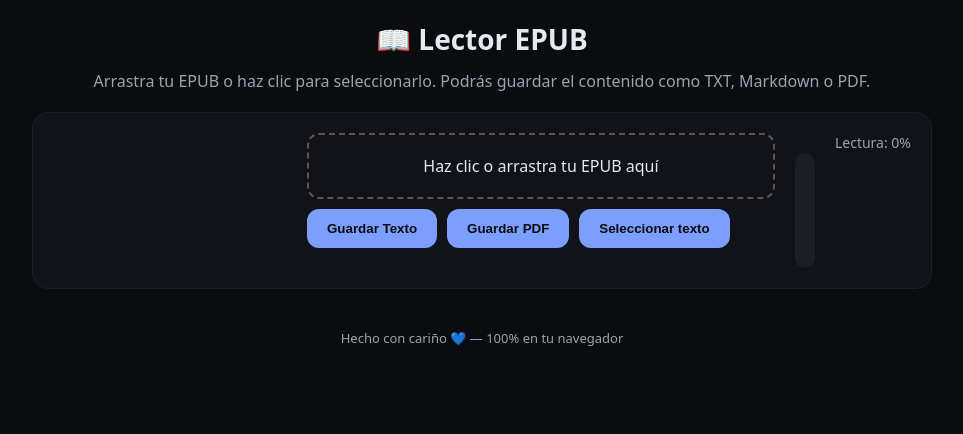
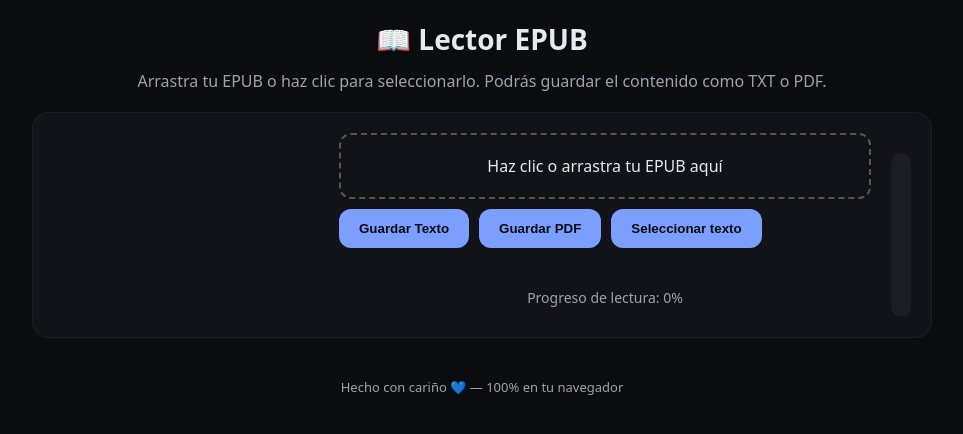
Before and after one commit to KajiiNarumi/iasuarezv, a Jekyll site: the page epubtopdf.html, which Jekyll copies as it is, in a window 1280 px wide. Shown: the top 434 px of the page, without its empty margins (158-1121 px from the left). Built offline with Jekyll 4.4.1, drawn with Linux system fonts in a browser that asks for light colours; some of the changed lines change nothing that is shown.

Commit message:
Update epubtopdf.html

```diff
--- a/epubtopdf.html
+++ b/epubtopdf.html
@@ -27,7 +27,7 @@
 <body>
 
 <h1>📖 Lector EPUB</h1>
-<p class="sub">Arrastra tu EPUB o haz clic para seleccionarlo. Podrás guardar el contenido como TXT, Markdown o PDF.</p>
+<p class="sub">Arrastra tu EPUB o haz clic para seleccionarlo. Podrás guardar el contenido como TXT o PDF.</p>
 
 <div class="card">
   <div class="left">
@@ -44,20 +44,14 @@
       <button class="btn" id="selectBtn" disabled>Seleccionar texto</button>
     </div>
     <div id="status"></div>
+
+<!-- Indicador de lectura -->
+<div id="readingIndicator" style="margin:10px 0; text-align:center; color:#9aa3b2; font-size:14px;">
+  Progreso de lectura: <span id="progressPercent">0%</span>
+</div>
+
   </div>
   <div id="preview"></div>
-
-<!-- Indicador de lectura -->
-<div id="readingIndicator" style="
-  text-align:center;
-  color: var(--muted);
-  font-size:14px;
-  margin-bottom:10px;
-">
-  Lectura: 0%
-</div>
-
-
 </div>
 
 
@@ -131,6 +125,10 @@
   textContent = accumulatedText;
   statusEl.textContent = "Vista previa cargada ✅";
   txtBtn.disabled = pdfBtn.disabled = selectBtn.disabled = false;
+
+// Restaurar progreso de lectura para este EPUB
+await setReadingProgress(file);
+
 }
 
 // Descargar archivo
@@ -175,39 +173,54 @@
 });
 
 
+
+
 const readingIndicator = document.getElementById("readingIndicator");
+let epubHashKey = ""; // clave única para este EPUB
 
-// Restaurar progreso si existe
-function restoreProgress() {
-  if(epubFile) {
-    const savedProgress = localStorage.getItem(`epub-${epubFile.name}-progress`);
-    if(savedProgress) {
-      const scrollHeight = previewEl.scrollHeight - previewEl.clientHeight;
-      previewEl.scrollTop = scrollHeight * parseFloat(savedProgress);
-      updateIndicator(parseFloat(savedProgress));
-    }
-  }
+// Calcular hash del archivo EPUB
+async function getFileHash(file) {
+  const buffer = await file.arrayBuffer();
+  const hashBuffer = await crypto.subtle.digest('SHA-256', buffer);
+  const hashArray = Array.from(new Uint8Array(hashBuffer));
+  return hashArray.map(b => b.toString(16).padStart(2,'0')).join('');
 }
 
-// Actualizar indicador
+// Actualizar indicador visual
 function updateIndicator(percent) {
   const rounded = Math.floor(percent * 100);
   readingIndicator.textContent = `Lectura: ${rounded}%`;
 }
 
-// Guardar progreso y actualizar indicador mientras se hace scroll
-previewEl.addEventListener("scroll", () => {
-  const scrollTop = previewEl.scrollTop;
-  const scrollHeight = previewEl.scrollHeight - previewEl.clientHeight;
-  const scrollPercent = scrollTop / scrollHeight;
-  if(epubFile) {
-    localStorage.setItem(`epub-${epubFile.name}-progress`, scrollPercent);
-  }
-  updateIndicator(scrollPercent);
+// Guardar progreso
+function saveProgress(percent){
+  if(epubHashKey) localStorage.setItem(epubHashKey, percent);
+}
+
+// Restaurar progreso al abrir EPUB
+function restoreProgress(){
+  if(!epubHashKey) return;
+  const saved = parseFloat(localStorage.getItem(epubHashKey) || "0");
+  previewEl.scrollTop = (previewEl.scrollHeight - previewEl.clientHeight) * saved;
+  updateIndicator(saved);
+}
+
+// Actualizar mientras haces scroll
+previewEl.addEventListener("scroll", ()=>{
+  if(!epubHashKey) return;
+  const percent = previewEl.scrollTop / (previewEl.scrollHeight - previewEl.clientHeight);
+  saveProgress(percent);
+  updateIndicator(percent);
 });
 
-// Llamar al cargar EPUB
-restoreProgress();
+// Inicializar progreso al cargar EPUB
+async function setReadingProgress(file){
+  epubHashKey = "epub-" + await getFileHash(file) + "-progress";
+  restoreProgress();
+}
+
+
+
 
 
 
```
